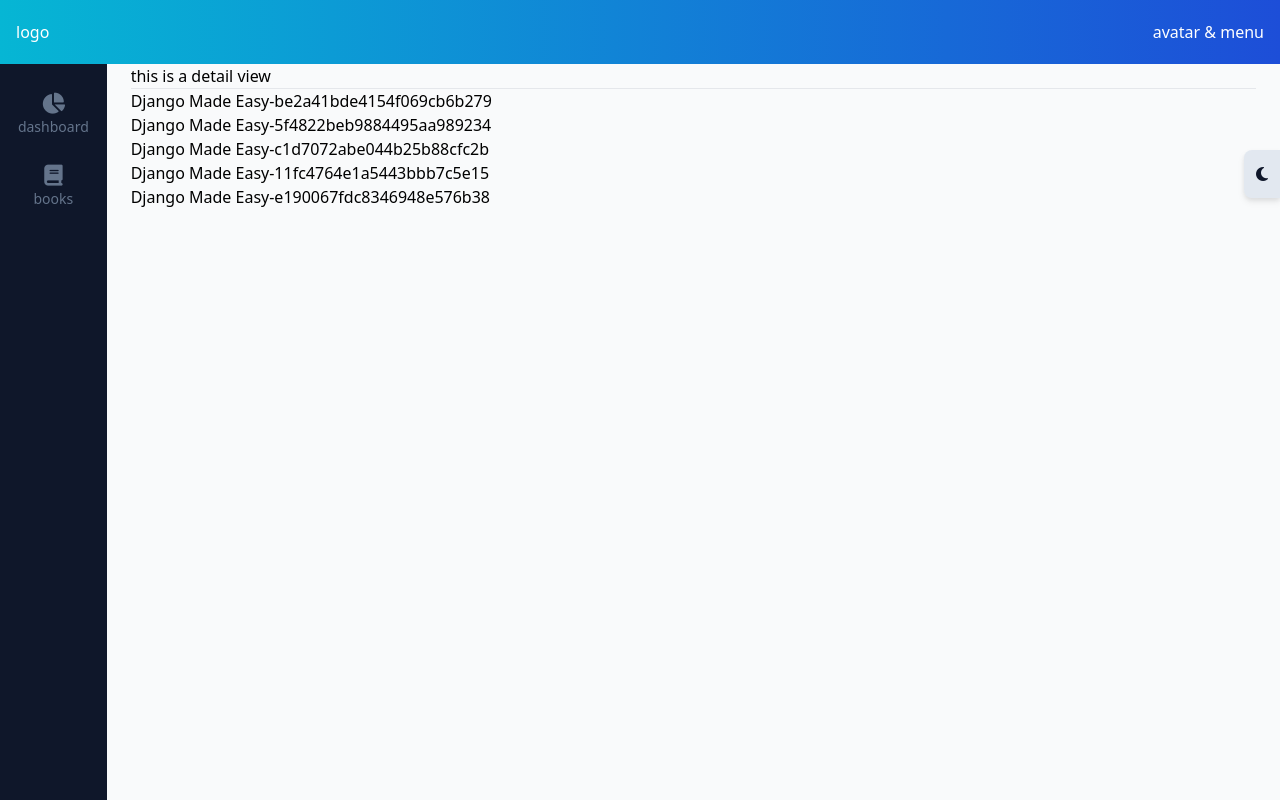
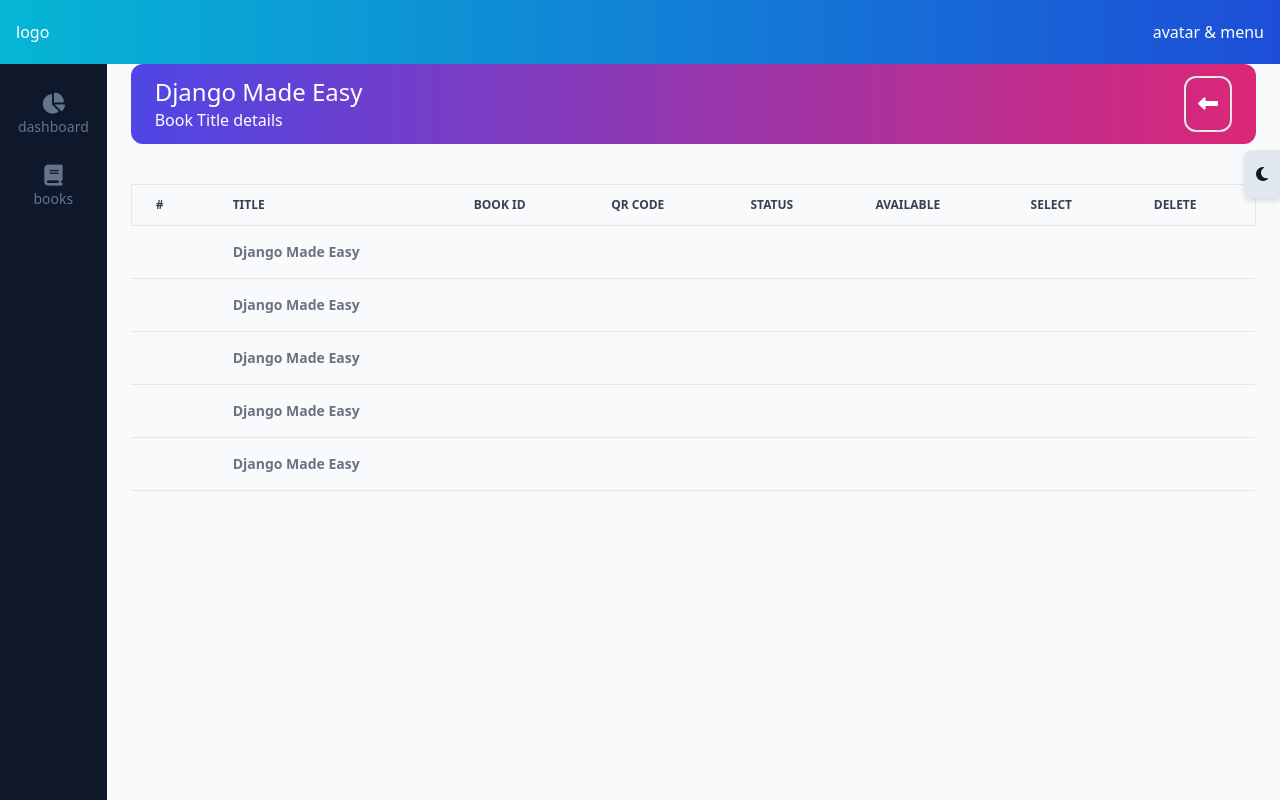
Before and after one commit to tdlead/BookRent, a Django app: a page that uses src/books/templates/books/detail.html in a window 1280 px wide. Run offline with Django 5.2, Linux system fonts and the light colour scheme; data comes from the database, SQL or seed files in the repository; some libraries are stand-ins or nearby versions.

Commit message:
-add table with book details

```diff
--- a/src/books/templates/books/detail.html
+++ b/src/books/templates/books/detail.html
@@ -4,13 +4,72 @@
 
 {% block content %}
 
-this is a detail view
-<hr>
+{% include 'components/header.html' with title=object.title description="Book Title details" is_go_back=True icon='<i class="fa-solid fa-left-long"></i>'%}
 
-{% for obj in object.books%}
+{% comment %} {% for obj in object.books%}
     <div>{{obj.title}}-{{obj.isbn}}</div>
-{% endfor %}
+{% endfor %} {% endcomment %}
 
+<table class="w-full text-sm text-left text-gray-500 dark:text-gray-400">
+    <thead class="text-xs text-gray-700 uppercase dark:bg-gray-700 dark:text-gray-400">
+        <tr class="border">
+            <th scope="col" class="py-3 px-6">
+                #
+            </th>
+            <th scope="col" class="py-3 px-6">
+                title
+            </th>
+            <th scope="col" class="py-3 px-6">
+                book id
+            </th>
+            <th scope="col" class="py-3 px-6">
+                qr code
+            </th>
+            <th scope="col" class="py-3 px-6">
+                status
+            </th>
+            <th scope="col" class="py-3 px-6">
+                available
+            </th>
+            <th scope="col" class="py-3 px-6">
+                select
+            </th>
+            <th scope="col" class="py-3 px-6">
+                delete
+            </th>
+        </tr>
+    </thead>
+    <tbody>
+        {% for obj in object.books %}
+        <tr class="border-b dark:bg-gray-800 dark:border-gray-700 {% if not obj.is_read  %}font-bold{% endif %}">
+            <td scope="row" class="py-4 px-6 font-medium text-gray-900 whitespace-nowrap dark:text-white">
+
+            </td>
+            <td class="py-4 px-6">
+                {{obj.title}}
+            </td>
+            <td class="py-4 px-6">
+
+            </td>
+            <td class="py-4 px-6">
+
+            </td>
+            <td class="py-4 px-6">
+
+            </td>
+            <td class="py-4 px-6">
+
+            </td>
+            <td class="py-4 px-6">
+
+            </td>
+            <td class="py-4 px-6">
+
+            </td>
+        </tr>
+        {% endfor %}
+    </tbody>
+</table>
 
 {% comment %}
 {% if is_paginated %}
--- a/src/static/main.js
+++ b/src/static/main.js
@@ -1 +1,4 @@
 console.log('hello world from base dir')
+const goBack = document.getElementById('go-back-btn')
+
+goBack?.addEventListener('click', () => history.back() )
--- a/src/templates/components/header.html
+++ b/src/templates/components/header.html
@@ -9,6 +9,11 @@
                 <button class='bg-transparent border-2 text-white hover:bg-white hover:text-slate-900 hover:border-white p-3 rounded-xl text-xl ' id="open-modal-btn">{{icon}}</button>
             </div>
         {% endif %}
+        {% if is_go_back %}
+        <div>
+            <button class='bg-transparent border-2 text-white hover:bg-white hover:text-slate-900 hover:border-white p-3 rounded-xl text-xl ' id="go-back-btn">{{icon}}</button>
+        </div>
+    {% endif %}
     </div>
 
 </div>
--- a/src/theme/static/css/dist/styles.css
+++ b/src/theme/static/css/dist/styles.css
@@ -848,6 +848,10 @@
   display: inline-flex;
 }
 
+.table {
+  display: table;
+}
+
 .grid {
   display: grid;
 }
@@ -934,6 +938,10 @@
   overflow-y: auto;
 }
 
+.whitespace-nowrap {
+  white-space: nowrap;
+}
+
 .rounded {
   border-radius: 0.25rem;
 }
@@ -962,6 +970,10 @@
 
 .border-2 {
   border-width: 2px;
+}
+
+.border-b {
+  border-bottom-width: 1px;
 }
 
 .border-blue-500 {
@@ -1109,6 +1121,11 @@
   padding-bottom: 0.75rem;
 }
 
+.py-4 {
+  padding-top: 1rem;
+  padding-bottom: 1rem;
+}
+
 .pb-4 {
   padding-bottom: 1rem;
 }
@@ -1152,6 +1169,11 @@
   line-height: 1.75rem;
 }
 
+.text-xs {
+  font-size: 0.75rem;
+  line-height: 1rem;
+}
+
 .font-bold {
   font-weight: 700;
 }
@@ -1162,6 +1184,10 @@
 
 .font-semibold {
   font-weight: 600;
+}
+
+.uppercase {
+  text-transform: uppercase;
 }
 
 .leading-6 {
```
